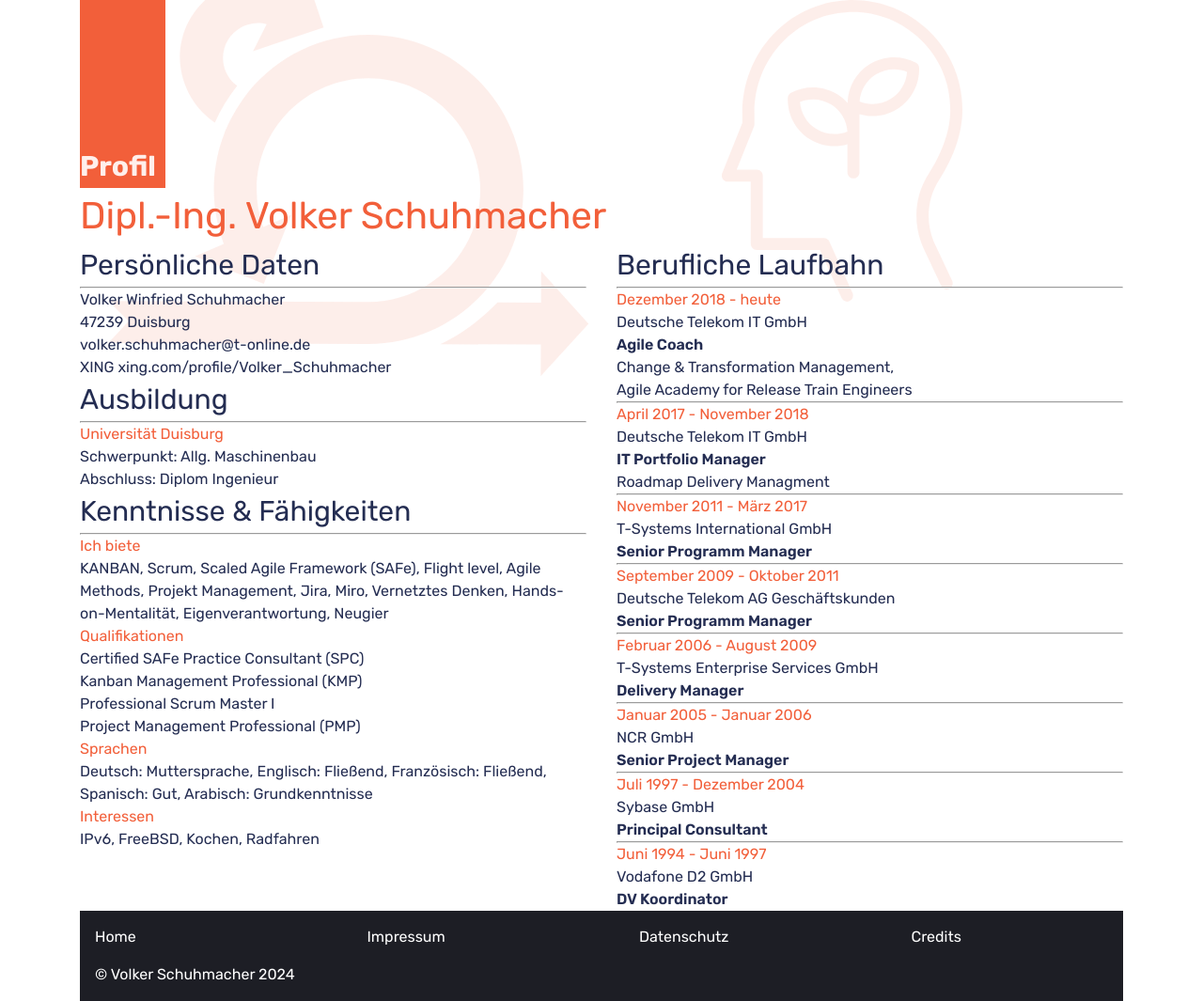
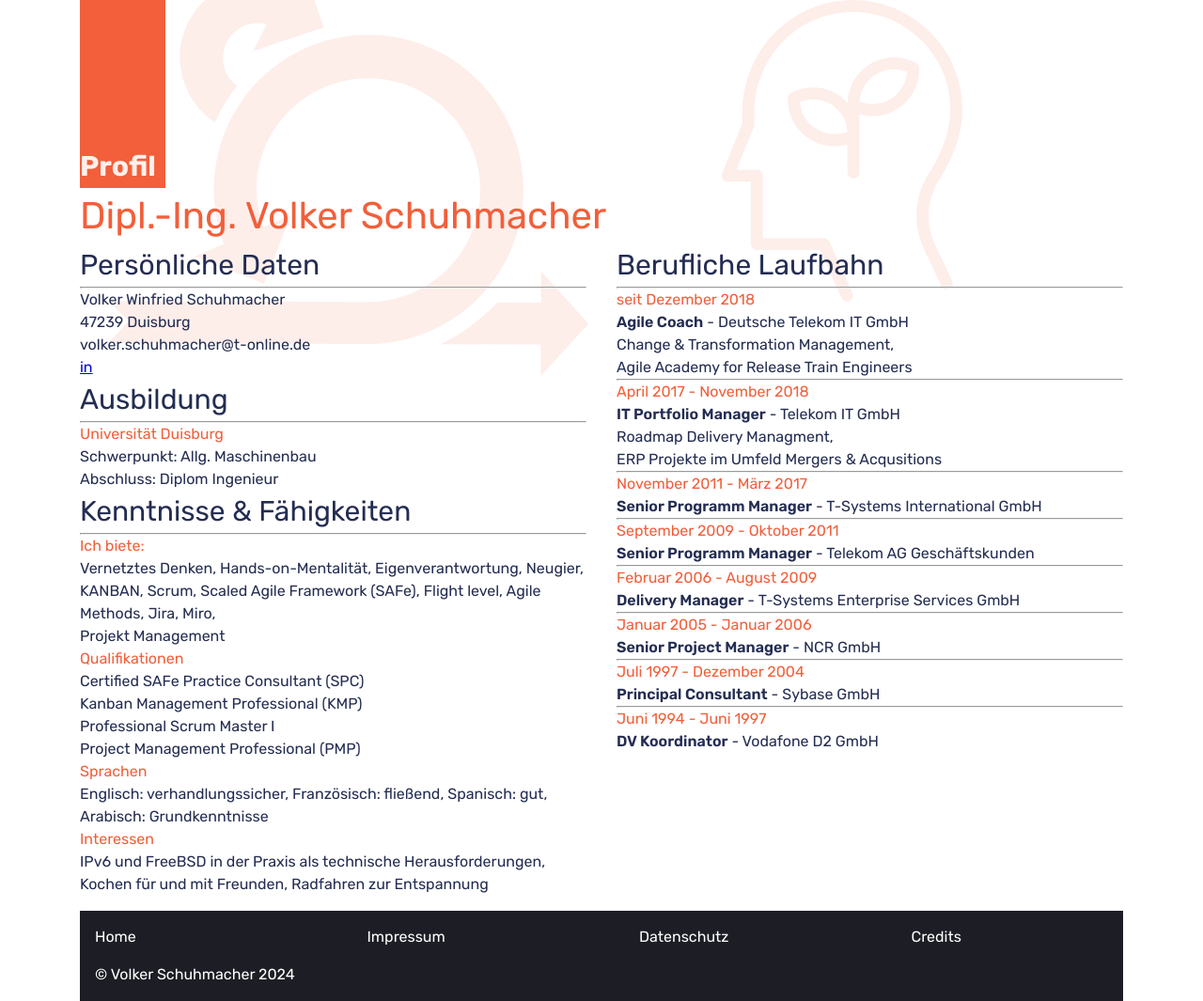
Before and after one commit to fontanero42/vita, a website built with Vite: page index.html in a window 1280 px wide. Shown: the whole page at 94% size. Built offline with nearby package versions, Linux system fonts and the light colour scheme.

Commit message:
content changes, linkedin, layout improvements

```diff
--- a/index.html
+++ b/index.html
@@ -24,14 +24,14 @@
   </header>
 
   <div class="container">
-    <div class="even-columns">
+    <div class="even-columns padding-bottom-400">
       <div class="blob-1">
         <h2>Persönliche Daten</h2>
         <hr>
         <p>Volker Winfried Schuhmacher</br>
           47239 Duisburg</br>
           volker.schuhmacher@t-online.de</br>
-          XING xing.com/profile/Volker_Schuhmacher</br>
+          <a href="https://www.linkedin.com/in/volker-schuhmacher-1263802b9/" target="_blank">in</a>
         <h2>Ausbildung</h2>
         <hr>
         <p class="text-accent-400">Universität Duisburg</p>
@@ -40,12 +40,12 @@
 
         <h2>Kenntnisse & Fähigkeiten</h2>
         <hr>
-        <p class="text-accent-400">Ich biete</p>
-        <p>KANBAN, Scrum, Scaled Agile Framework
+        <p class="text-accent-400">Ich biete:</p>
+        <p> Vernetztes Denken,
+          Hands-on-Mentalität, Eigenverantwortung,
+          Neugier,</br>KANBAN, Scrum, Scaled Agile Framework
           (SAFe), Flight level, Agile
-          Methods, Projekt Management, Jira, Miro, Vernetztes Denken,
-          Hands-on-Mentalität, Eigenverantwortung,
-          Neugier</p>
+          Methods, Jira, Miro,</br> Projekt Management</p>
         <p class="text-accent-400">Qualifikationen</p>
         <ul>
           <li>Certified SAFe Practice Consultant (SPC)</li>
@@ -54,49 +54,42 @@
           <li>Project Management Professional (PMP)</li>
         </ul>
         <p class="text-accent-400">Sprachen</br>
-        <p>Deutsch: Muttersprache, Englisch: Fließend,
-          Französisch: Fließend, Spanisch: Gut, Arabisch:
+        <p>Englisch: verhandlungssicher,
+          Französisch: fließend, Spanisch: gut, Arabisch:
           Grundkenntnisse</p>
         <p class="text-accent-400">Interessen</p>
-        <p>IPv6, FreeBSD, Kochen, Radfahren</p>
+        <p>IPv6 und FreeBSD in der Praxis als technische Herausforderungen, Kochen für und mit Freunden, Radfahren zur Entspannung</p>
       </div>
       <div>
         <h2>Berufliche Laufbahn</h2>
         <hr>
-        <p class="text-accent-400">Dezember 2018 - heute</p>
-        <p>Deutsche Telekom IT GmbH</p>
-        <p class="fw-semi-bold fs-500">Agile Coach</p>
+        <p class="text-accent-400">seit Dezember 2018</p>
+        <p><span class="fw-semi-bold fs-500">Agile Coach</span> - Deutsche Telekom IT GmbH</p>
         <p>Change & Transformation Management,</br>
           Agile Academy for Release Train Engineers</p>
         <hr>
         <p class="text-accent-400">April 2017 - November 2018</p>
-        <p>Deutsche Telekom IT GmbH</p>
-        <p class="fw-semi-bold fs-500">IT Portfolio Manager</p>
-        <p>Roadmap Delivery Managment</p>
+        <p><span class="fw-semi-bold fs-500">IT Portfolio Manager</span> - Telekom IT GmbH</p>
+        <p>Roadmap Delivery Managment,</br>
+        ERP Projekte im Umfeld Mergers &amp; Acqusitions</p>
         <hr>
         <p class="text-accent-400">November 2011 - März 2017</p>
-        <p>T-Systems International GmbH</p>
-        <p class="fw-semi-bold fs-500">Senior Programm Manager</p>
+        <p><span class="fw-semi-bold fs-500">Senior Programm Manager</span> - T-Systems International GmbH</p>
         <hr>
         <p class="text-accent-400">September 2009 - Oktober 2011</p>
-        <p>Deutsche Telekom AG Geschäftskunden</p>
-        <p class="fw-semi-bold fs-500">Senior Programm Manager</p>
+        <p><span class="fw-semi-bold fs-500">Senior Programm Manager</span> - Telekom AG Geschäftskunden</p>
         <hr>
         <p class="text-accent-400">Februar 2006 - August 2009</p>
-        <p>T-Systems Enterprise Services GmbH</p>
-        <p class="fw-semi-bold fs-500">Delivery Manager</p>
+        <p><span class="fw-semi-bold fs-500">Delivery Manager</span> - T-Systems Enterprise Services GmbH</p>
         <hr>
         <p class="text-accent-400">Januar 2005 - Januar 2006</p>
-        <p>NCR GmbH</p>
-        <p class="fw-semi-bold fs-500">Senior Project Manager</p>
+        <p><span class="fw-semi-bold fs-500">Senior Project Manager</span> - NCR GmbH</p>
         <hr>
         <p class="text-accent-400">Juli 1997 - Dezember 2004</p>
-        <p>Sybase GmbH</p>
-        <p class="fw-semi-bold fs-500">Principal Consultant</p>
+        <p><span class="fw-semi-bold fs-500">Principal Consultant</span> - Sybase GmbH</p>
         <hr>
         <p class="blob-2 text-accent-400">Juni 1994 - Juni 1997</p>
-        <p>Vodafone D2 GmbH</p>
-        <p class="fw-semi-bold fs-500">DV Koordinator</p>
+        <p><span class="fw-semi-bold fs-500">DV Koordinator</span> - Vodafone D2 GmbH</p>
       </div>
     </div>
 
--- a/sitemap.xml
+++ b/sitemap.xml
@@ -3,10 +3,10 @@
 	<url>
 		<loc>https://volker-schuhmacher.net</loc>
 		<priority>1.00</priority>
-		<lastmod>2024-07-28</lastmod>
+		<lastmod>2024-08-02</lastmod>
 	</url>
 	<url>
-		<loc>https://volker-schuhmacher.net/impressum.html</loc>
+		<loc>https://volker-schuhmacher.net/credits.html</loc>
 		<priority>0.50</priority>
 		<lastmod>2024-04-05</lastmod>
 	</url>
@@ -16,7 +16,7 @@
 		<lastmod>2024-04-05</lastmod>
 	</url>
 	<url>
-		<loc>https://volker-schuhmacher.net/credits.html</loc>
+		<loc>https://volker-schuhmacher.net/impressum.html</loc>
 		<priority>0.50</priority>
 		<lastmod>2024-04-05</lastmod>
 	</url>
--- a/style.css
+++ b/style.css
@@ -230,6 +230,9 @@
 .padding-block-400 {
   padding-block: var(--size-400);
 }
+.padding-bottom-400 {
+  padding-bottom: var(--size-400);
+}
 
 .margin-bottom-700 {
   margin-block-end: var(--size-700);
```
